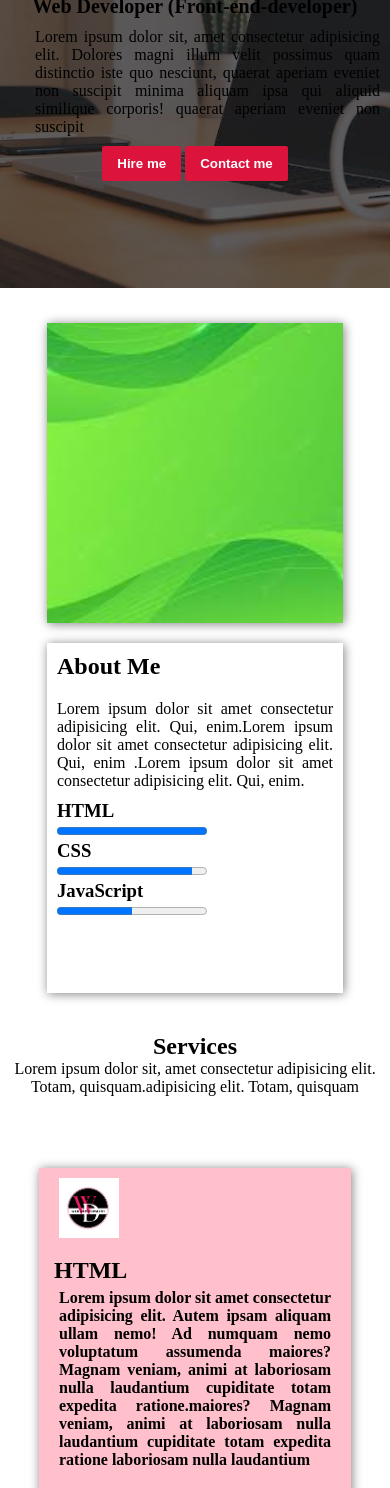
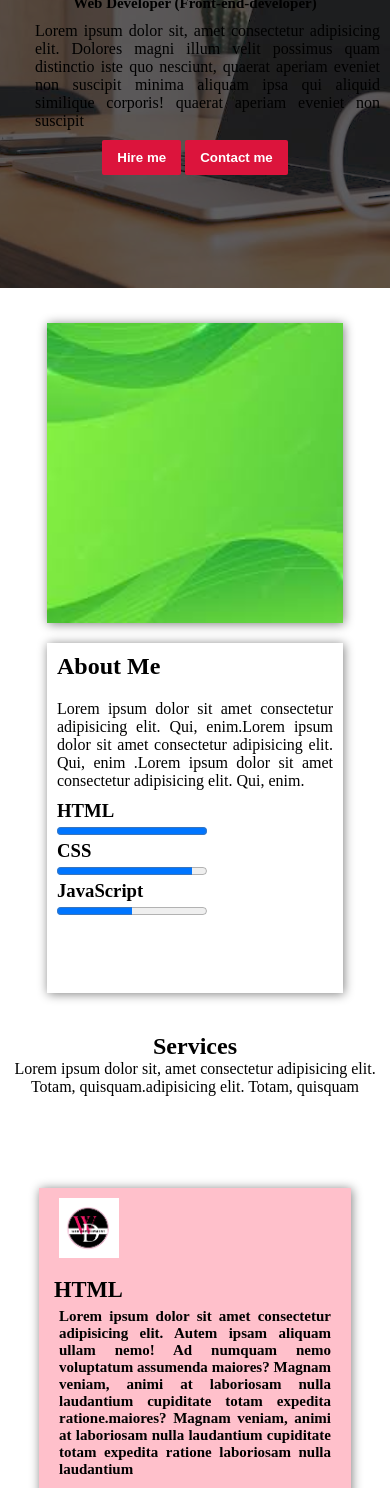
Before and after one commit to Abdullah3340/test2, a plain HTML site: page index.html in a window 390 px wide. Shown: the part 512-2000 px from the top of the page. Drawn offline with Linux system fonts and the light colour scheme.

Commit message:
Update style.css

```diff
--- a/style.css
+++ b/style.css
@@ -177,7 +177,7 @@ footer{
         font-size: 40px;
     }
     .herocontainer h2{
-        font-size: 20px;
+        font-size: 15px;
         margin-top: 10px;
         margin-bottom: 10px;
     }
@@ -226,16 +226,17 @@ footer{
     }
     .card{
         width: 80%;
-        height: 380px;
+        height: 370px;
         padding-left: 10px;
         padding-right: 10px;
+        font-size: 15px
     }
     footer{
         width: 100%;
         height: 40px;
 
         text-align: center;
-        font-size: 12px;
+        font-size: 9px;
     }
 
 }
```
